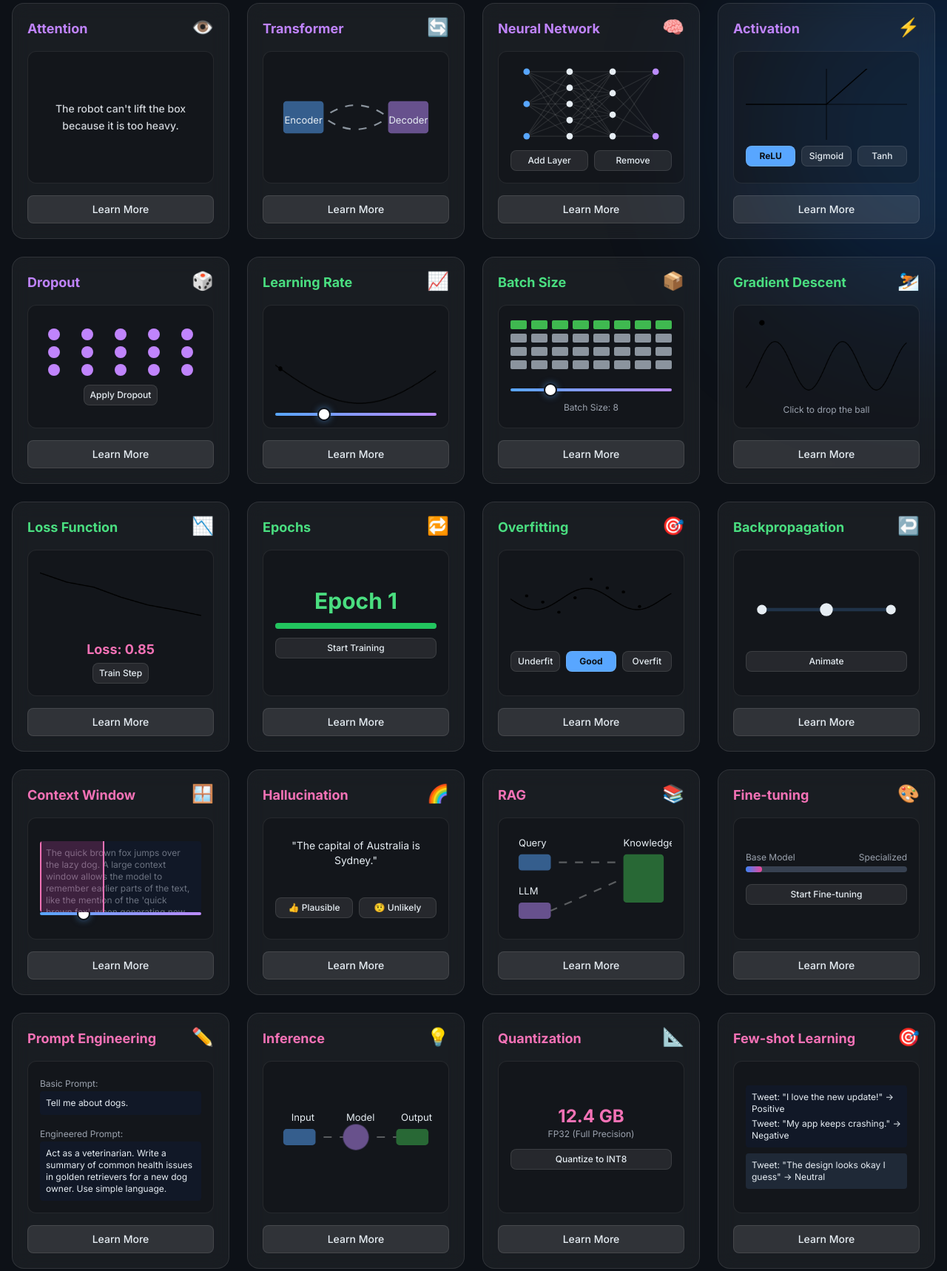
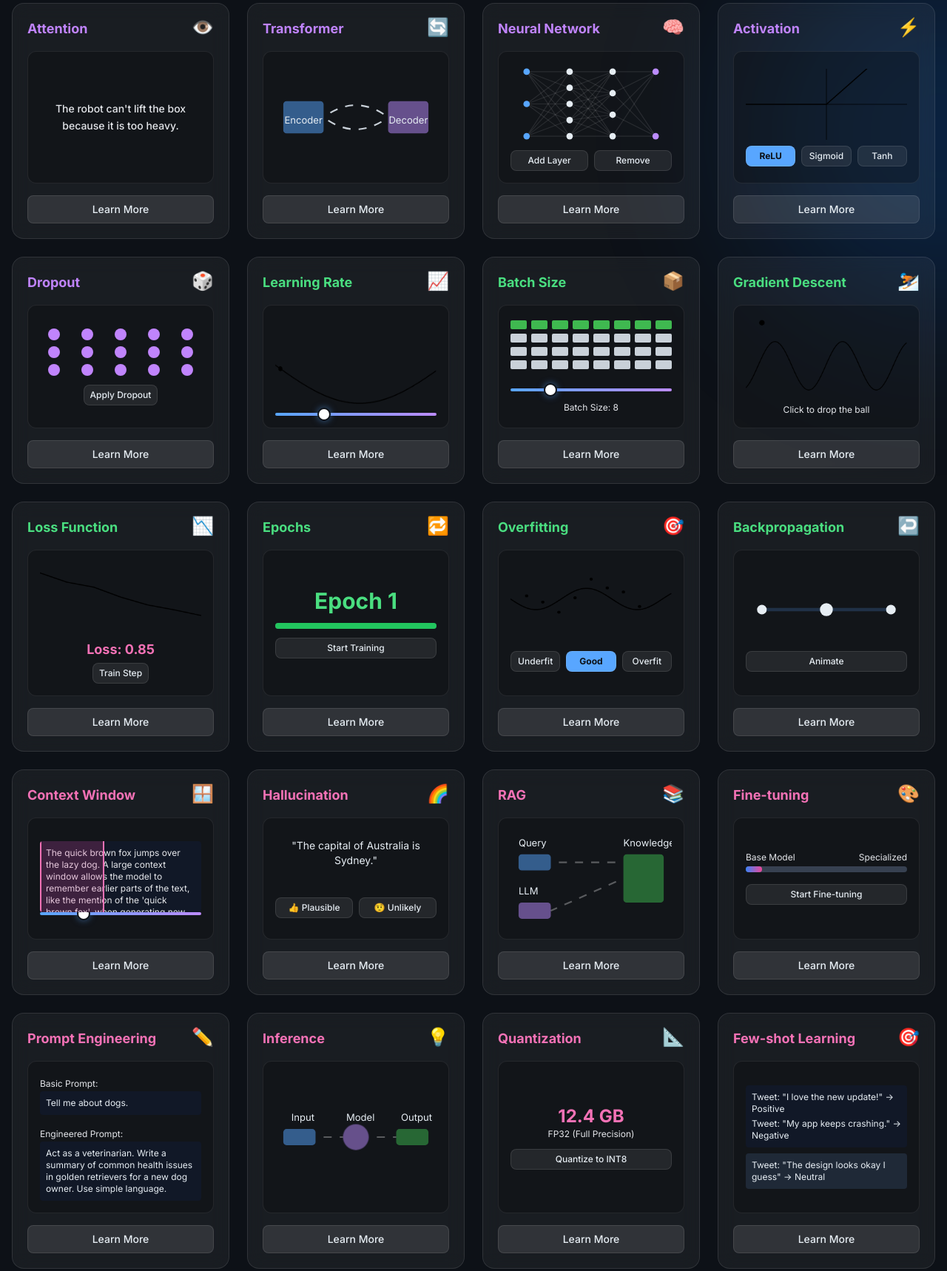
Before and after one commit to Bfisher911/AI-Terminiology, a plain HTML site: page index.html in a window 1280 px wide. Shown: the part 640-2358 px from the top of the page at 74% size. Drawn offline with nearby package versions, Linux system fonts and the light colour scheme.

Commit message:
Improve card visibility and minimum height

```diff
--- a/index.html
+++ b/index.html
@@ -17,7 +17,7 @@
             --border-color-bright: rgba(255, 255, 255, 0.3);
             --glow-color: rgba(88, 166, 255, 0.5);
             --text-color: #E6EDF3;
-            --text-muted-color: #8B949E;
+            --text-muted-color: #C9D1D9;
             --accent-blue: #58A6FF;
             --accent-green: #3FB950;
             --accent-purple: #BC8CFF;
@@ -116,12 +116,13 @@
 
         /* Interactive area inside cards */
         .interactive-area {
-            background: rgba(0, 0, 0, 0.2);
+            background: rgba(0, 0, 0, 0.25);
             border-radius: 12px;
             border: 1px solid rgba(255, 255, 255, 0.08);
             padding: 1rem;
             transition: background 0.3s ease;
             flex-grow: 1;
+            min-height: 150px;
             display: flex;
             flex-direction: column;
             justify-content: center;
@@ -251,10 +252,10 @@
     </div>
 
     <header class="relative z-10 text-center py-16 px-4">
-        <h1 class="text-5xl md:text-6xl font-extrabold mb-4 text-transparent bg-clip-text bg-gradient-to-r from-gray-200 to-gray-500">
+        <h1 class="text-5xl md:text-6xl font-extrabold mb-4 text-transparent bg-clip-text bg-gradient-to-r from-gray-200 to-gray-300">
             AI Concepts Explorer
         </h1>
-        <p class="text-lg md:text-xl text-gray-400 max-w-3xl mx-auto">
+        <p class="text-lg md:text-xl text-gray-200 max-w-3xl mx-auto">
             An interactive journey through the fundamental building blocks of modern AI.
         </p>
 
@@ -285,7 +286,7 @@
     <div id="modal" class="fixed inset-0 z-50 hidden items-center justify-center p-4">
         <div class="modal-backdrop absolute inset-0"></div>
         <div class="modal-content-area relative w-full max-w-2xl max-h-[90vh] overflow-y-auto p-8 rounded-2xl smooth-appear">
-            <button id="close-modal" class="absolute top-4 right-4 text-gray-400 hover:text-white transition-colors">
+            <button id="close-modal" class="absolute top-4 right-4 text-gray-200 hover:text-white transition-colors">
                 <svg class="w-6 h-6" fill="none" stroke="currentColor" viewBox="0 0 24 24">
                     <path stroke-linecap="round" stroke-linejoin="round" stroke-width="2" d="M6 18L18 6M6 6l12 12"></path>
                 </svg>
@@ -459,7 +460,7 @@
             container.innerHTML = `
                 <input type="text" placeholder="Type something..." class="w-full bg-transparent border-b border-gray-600 focus:border-blue-400 outline-none pb-1 mb-3 text-sm">
                 <div class="token-output flex flex-wrap gap-1.5 min-h-[40px]"></div>
-                <div class="text-xs text-gray-400 mt-auto pt-2">Tokens: <span class="token-count">0</span></div>`;
+                <div class="text-xs text-gray-200 mt-auto pt-2">Tokens: <span class="token-count">0</span></div>`;
 
             const input = container.querySelector('input');
             const output = container.querySelector('.token-output');
@@ -548,7 +549,7 @@
             container.innerHTML = `
                 <div class="text-center mb-2"><div class="temp-emoji text-4xl transition-all duration-300">😐</div></div>
                 <input type="range" class="temperature" min="0" max="2" step="0.1" value="0.7">
-                <div class="text-xs text-center mt-2 text-gray-400">Temp: <span class="temp-val">0.7</span></div>`;
+                <div class="text-xs text-center mt-2 text-gray-200">Temp: <span class="temp-val">0.7</span></div>`;
 
             const slider = container.querySelector('.temperature');
             const val = container.querySelector('.temp-val');
@@ -563,7 +564,7 @@
         }
 
         function initAttention(container) {
-            container.innerHTML = `<div class="text-sm leading-relaxed font-medium text-center text-gray-300">
+            container.innerHTML = `<div class="text-sm leading-relaxed font-medium text-center text-gray-200">
                 The <span class="attention-word" data-ref="1">robot</span> can't lift the <span class="attention-word" data-ref="2">box</span> because <span class="attention-word" data-ref="1">it</span> is too <span class="attention-word" data-ref="1">heavy</span>.
             </div>`;
             const words = container.querySelectorAll('.attention-word');
@@ -753,7 +754,7 @@
             container.innerHTML = `<div class="grid grid-cols-8 gap-1.5"></div>
                 <div class="text-center mt-3">
                     <input type="range" class="bs-slider" min="1" max="32" value="8" class="w-full">
-                    <p class="text-xs text-gray-400 mt-2">Batch Size: <span class="bs-val">8</span></p>
+                    <p class="text-xs text-gray-200 mt-2">Batch Size: <span class="bs-val">8</span></p>
                 </div>`;
             const grid = container.querySelector('.grid');
             const slider = container.querySelector('.bs-slider');
@@ -777,7 +778,7 @@
 
         function initGradientDescent(container) {
              container.innerHTML = `<canvas class="w-full h-full rounded-lg cursor-pointer"></canvas>
-             <p class="text-xs text-center text-gray-400 mt-2">Click to drop the ball</p>`;
+             <p class="text-xs text-center text-gray-200 mt-2">Click to drop the ball</p>`;
             const canvas = container.querySelector('canvas');
             const ctx = canvas.getContext('2d');
             let ball = {x: 30, y: 10, vx: 0, vy: 0};
@@ -964,7 +965,7 @@
 
         function initContextWindow(container) {
             container.innerHTML = `<div class="relative h-24 bg-gray-900 rounded p-2 overflow-hidden">
-                <p class="text-xs text-gray-500">The quick brown fox jumps over the lazy dog. A large context window allows the model to remember earlier parts of the text, like the mention of the 'quick brown fox', when generating new content later on, improving coherence.</p>
+                <p class="text-xs text-gray-200">The quick brown fox jumps over the lazy dog. A large context window allows the model to remember earlier parts of the text, like the mention of the 'quick brown fox', when generating new content later on, improving coherence.</p>
                 <div class="context-window absolute top-0 left-0 h-full bg-pink-500/20 border-x-2 border-pink-400"></div>
             </div>
             <input type="range" class="cw-slider" min="20" max="100" value="40" class="w-full mt-3">`;
@@ -1014,7 +1015,7 @@
         }
 
         function initFineTuning(container) {
-            container.innerHTML = `<div class="flex justify-between text-xs text-gray-400 mb-1">
+            container.innerHTML = `<div class="flex justify-between text-xs text-gray-200 mb-1">
                 <span>Base Model</span><span>Specialized</span>
             </div>
             <div class="w-full bg-gray-700 rounded-full h-2"><div class="ft-progress bg-gradient-to-r from-blue-500 to-pink-500 h-2 rounded-full w-[10%] transition-all duration-500"></div></div>
@@ -1029,11 +1030,11 @@
         function initPromptEngineering(container) {
             container.innerHTML = `<div class="space-y-3">
                 <div>
-                    <label class="text-xs text-gray-400">Basic Prompt:</label>
+                    <label class="text-xs text-gray-200">Basic Prompt:</label>
                     <p class="text-xs bg-gray-900 p-2 rounded">Tell me about dogs.</p>
                 </div>
                 <div>
-                    <label class="text-xs text-gray-400">Engineered Prompt:</label>
+                    <label class="text-xs text-gray-200">Engineered Prompt:</label>
                     <p class="text-xs bg-gray-900 p-2 rounded">Act as a veterinarian. Write a summary of common health issues in golden retrievers for a new dog owner. Use simple language.</p>
                 </div>
             </div>`;
@@ -1058,7 +1059,7 @@
         function initQuantization(container) {
             container.innerHTML = `<div class="text-center">
                 <p class="text-2xl font-bold text-pink-400 model-size">12.4 GB</p>
-                <p class="text-xs text-gray-400 precision">FP32 (Full Precision)</p>
+                <p class="text-xs text-gray-200 precision">FP32 (Full Precision)</p>
             </div>
             <button class="secondary-btn mt-3">Quantize to INT8</button>`;
             const size = container.querySelector('.model-size');
@@ -1089,7 +1090,7 @@
         function initBeamSearch(container) {
             container.innerHTML = `<canvas class="w-full h-24"></canvas>
             <div class="text-center mt-2">
-                <label class="text-xs text-gray-400">Beam Width: <span class="beam-val">2</span></label>
+                <label class="text-xs text-gray-200">Beam Width: <span class="beam-val">2</span></label>
                 <input type="range" class="beam-slider" min="1" max="5" value="2" class="w-full mt-1">
             </div>`;
             const canvas = container.querySelector('canvas');
@@ -1141,6 +1142,11 @@
 
         window.addEventListener('resize', debouncedResize);
 
+        // Ensure canvases render correctly once all styles are loaded
+        window.addEventListener('load', () => {
+            canvasDrawFunctions.forEach(func => func());
+        });
+
         categoryButtons.forEach(btn => {
             btn.addEventListener('click', () => {
                 const category = btn.dataset.category;
```
